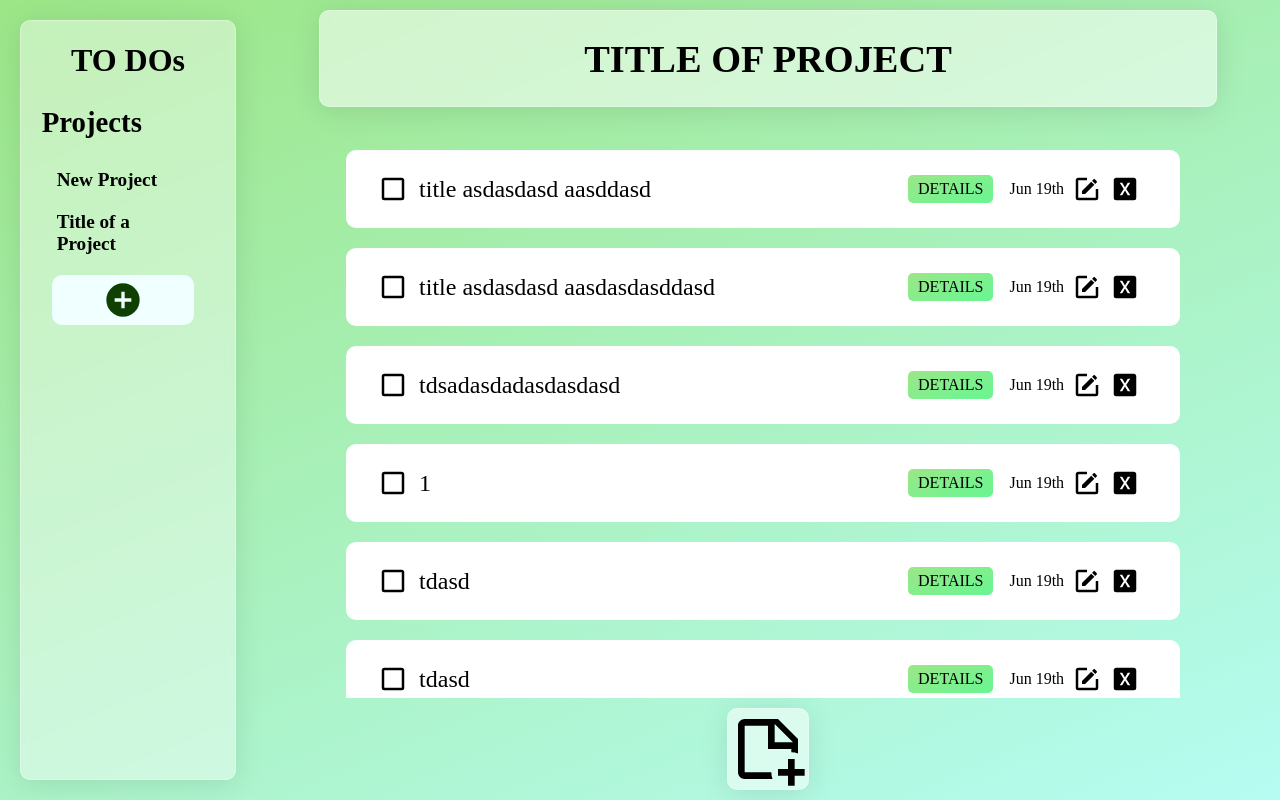
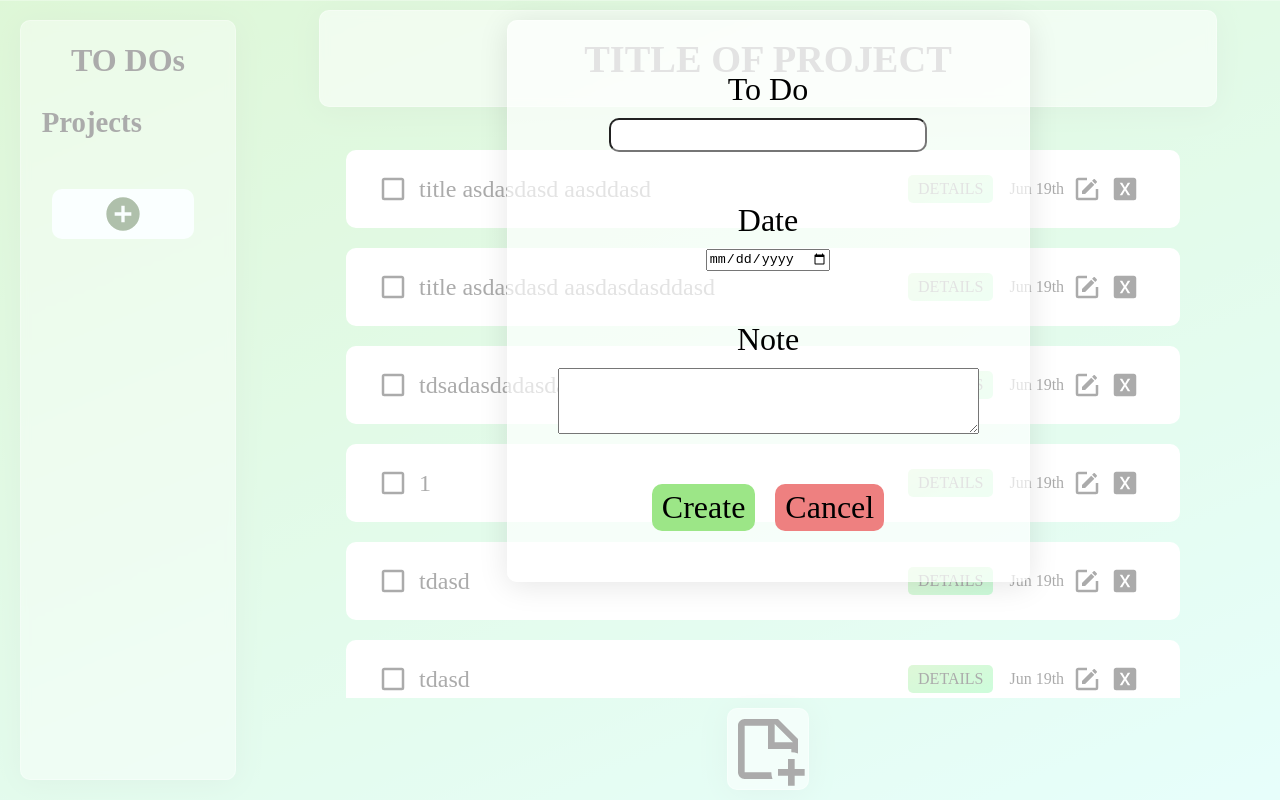
Before and after one commit to BrynyPatchett/todo-project, a website built with webpack: page dist/index.html in a window 1280 px wide. Both pictures are taken after a click on the element 768 px from the left and 749 px from the top of the page. Built offline with nearby package versions, Linux system fonts and the light colour scheme.

Commit message:
added modal styles, added modal js

```diff
--- a/src/index.js
+++ b/src/index.js
@@ -1,49 +1,83 @@
 import toDoItem from "./todo-item";
 import toDoProject from "./todo-project";
+import {noteModal,projectModal} from "./modals";
+
 
 let projects = [];
 
+const sidebar = document.querySelector(".sidebar-content");
+const projectview = document.querySelector(".projectview");
 
-let item = new toDoItem("Test Task","A test Task", new Date(1/1/1970),1,"","");
+const createProjectModal = projectModal();
+const createNoteModal = noteModal();
 
-let item2 = new toDoItem();
+createProjectModal.addEventListener("projectCreate",(e)=>{
+   let projectname =  e.detail.project_name;
+   console.log(projectname);
+})
 
+function showModal(modal){
+    projectview.removeChild(document.querySelector(".modal"))
+    projectview.appendChild(modal);
+    if(modal.style.display === "none" || modal.style.display === ""){
+        modal.style.display = "flex";
+        return;
+    }
+}
 
-
-let defaultProject = new toDoProject();
-let project2 = new toDoProject("Title of a Project");
-
-console.log(defaultProject);
-
-defaultProject.addToProject(item2);
-defaultProject.addToProject(item);
-
-console.log(defaultProject);
-
-projects.push(defaultProject);
-projects.push(project2);
-
-let projectList = document.querySelector(".projects");
-
-
-projects.forEach(element => {
-    addtoProjectlist(element);
+//setUpcode
+const projectCreateButton = document.querySelector(".project-add-button");
+projectCreateButton.addEventListener("click",(e)=>{
+    showModal(createProjectModal);
 });
 
-
-let projectAddbutton = document.querySelector(".project-add-button");
-
-projectAddbutton.addEventListener("click", (e) =>{
-    console.log("YOZA");
-    addtoProjectlist(new toDoProject("Title of a Project"));
-})
+const todoCreateButton = document.querySelector(".new-todo-button");
+todoCreateButton.addEventListener("click",(e)=>{
+    showModal(createNoteModal);
+});
 
 
 
 
-function addtoProjectlist(project){
-    let projectListItem = document.createElement("div");
-   projectListItem.textContent = project.title;
-    projectListItem.classList.add("project-item");
-    projectList.appendChild(projectListItem);
-}
+// let item = new toDoItem("Test Task","A test Task", new Date(1/1/1970),1,"","");
+
+// let item2 = new toDoItem();
+
+
+// let defaultProject = new toDoProject();
+// let project2 = new toDoProject("Title of a Project");
+
+// console.log(defaultProject);
+
+// defaultProject.addToProject(item2);
+// defaultProject.addToProject(item);
+
+// console.log(defaultProject);
+
+// projects.push(defaultProject);
+// projects.push(project2);
+
+// let projectList = document.querySelector(".projects");
+
+
+// projects.forEach(element => {
+//     addtoProjectlist(element);
+// });
+
+
+// let projectAddbutton = document.querySelector(".project-add-button");
+
+// projectAddbutton.addEventListener("click", (e) =>{
+//     console.log("YOZA");
+//     addtoProjectlist(new toDoProject("Title of a Project"));
+// })
+
+
+
+
+// function addtoProjectlist(project){
+//     let projectListItem = document.createElement("div");
+//    projectListItem.textContent = project.title;
+//     projectListItem.classList.add("project-item");
+//     projectList.appendChild(projectListItem);
+// }
--- /dev/null
+++ b/src/modals.js
@@ -0,0 +1,146 @@
+export default { projectModal, noteModal }
+
+export function projectModal() {
+
+    let modal = document.createElement('div');
+    modal.classList.add("modal");
+
+    let modalContentDiv = document.createElement('div');
+    modalContentDiv.classList.add("modal-content");
+
+    let titleDiv = document.createElement('div');
+    titleDiv.classList.add("menu-item");
+
+    let titleLabel = document.createElement('label');
+    titleLabel.classList.add("input-label");
+    titleLabel.htmlFor = "new_project_name";
+    titleLabel.textContent = "Project Name";
+
+    let titleInput = document.createElement('input');
+    titleInput.classList.add("modal-title-input");
+    titleInput.id = "todo-input-title";
+    titleInput.type = "text";
+    titleInput.name = "new_project_name";
+
+    titleDiv.appendChild(titleLabel);
+    titleDiv.appendChild(titleInput);
+    modalContentDiv.appendChild(titleDiv);
+
+    let buttons = document.createElement('div');
+    buttons.classList.add("new-project-button");
+
+    let createbutton = document.createElement('div');
+    createbutton.classList.add("button-create");
+    createbutton.textContent = "Create";
+
+    createbutton.addEventListener("click", function () {
+        this.dispatchEvent(
+          new CustomEvent("projectCreate", {
+            bubbles: true,
+            detail: {project_name:titleInput.value
+            },
+          }),
+        );
+        modal.style.display = "none";
+      });
+
+    let cancelbutton = document.createElement('div');
+    cancelbutton.classList.add("button-cancel");
+    cancelbutton.textContent = "Cancel";
+
+    cancelbutton.addEventListener("click", (e) => {
+        modal.style.display = "none";
+    })
+
+    buttons.appendChild(createbutton);
+    buttons.appendChild(cancelbutton);
+    modalContentDiv.appendChild(buttons);
+    modal.appendChild(modalContentDiv);
+
+    return modal;
+
+}
+
+export function noteModal() {
+    let modal = document.createElement('div');
+    modal.classList.add("modal");
+
+    let modalContentDiv = document.createElement('div');
+    modalContentDiv.classList.add("modal-content");
+
+    let titleDiv = document.createElement('div');
+    titleDiv.classList.add("menu-item");
+
+    let titleLabel = document.createElement('label');
+    titleLabel.classList.add("input-label");
+    titleLabel.htmlFor = "new_todo_name";
+    titleLabel.textContent = "To Do";
+
+    let titleInput = document.createElement('input');
+    titleInput.classList.add("modal-title-input");
+    titleInput.id = "todo-input-title";
+    titleInput.type = "text";
+    titleInput.name = "new_todo_name";
+
+    titleDiv.appendChild(titleLabel);
+    titleDiv.appendChild(titleInput);
+    modalContentDiv.appendChild(titleDiv);
+
+    let dateDiv = document.createElement('div');
+    dateDiv.classList.add("menu-item");
+
+    let dateLabel = document.createElement('label');
+    dateLabel.classList.add("input-label");
+    dateLabel.htmlFor = "new_todo_date";
+    dateLabel.textContent = "Date";
+
+    let dateInput = document.createElement('input');
+    dateInput.id = "todo-input-date";
+    dateInput.type = "date";
+    dateInput.name = "new_todo_date";
+
+    dateDiv.appendChild(dateLabel);
+    dateDiv.appendChild(dateInput);
+    modalContentDiv.appendChild(dateDiv);
+
+    let noteDiv = document.createElement('div');
+    noteDiv.classList.add("menu-item");
+
+    let notelabel = document.createElement('label');
+    notelabel.classList.add("input-label");
+    notelabel.htmlFor = "new_todo_note";
+    notelabel.textContent = "Note";
+
+    let noteTextAre = document.createElement('textarea');
+    noteTextAre.id = "todo-input-note";
+    noteTextAre.name = "new_todo_note";
+    noteTextAre.rows = "4";
+    noteTextAre.cols = "50";
+
+    noteDiv.appendChild(notelabel);
+    noteDiv.appendChild(noteTextAre);
+    modalContentDiv.appendChild(noteDiv);
+
+    let buttons = document.createElement('div');
+    buttons.classList.add("new-project-button");
+
+    let createbutton = document.createElement('div');
+    createbutton.classList.add("button-create");
+    createbutton.textContent = "Create";
+
+    let cancelbutton = document.createElement('div');
+    cancelbutton.classList.add("button-cancel");
+    cancelbutton.textContent = "Cancel";
+
+    cancelbutton.addEventListener("click", (e) => {
+        modal.style.display = "none";
+    })
+
+    buttons.appendChild(createbutton);
+    buttons.appendChild(cancelbutton);
+    modalContentDiv.appendChild(buttons);
+    modal.appendChild(modalContentDiv);
+
+    return modal;
+
+}
```
Also changed, not shown: dist/bundle.js, dist/index.html, dist/style.css.
